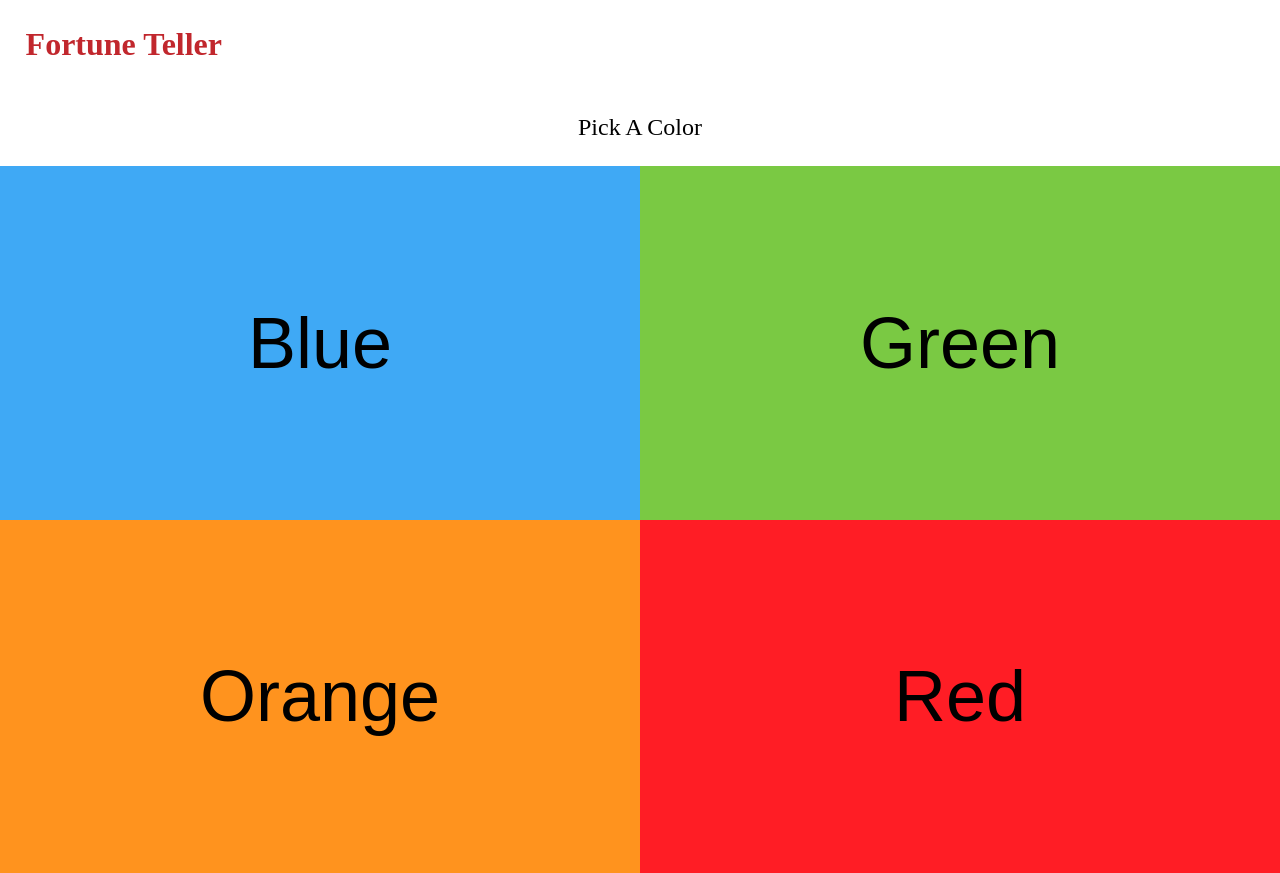
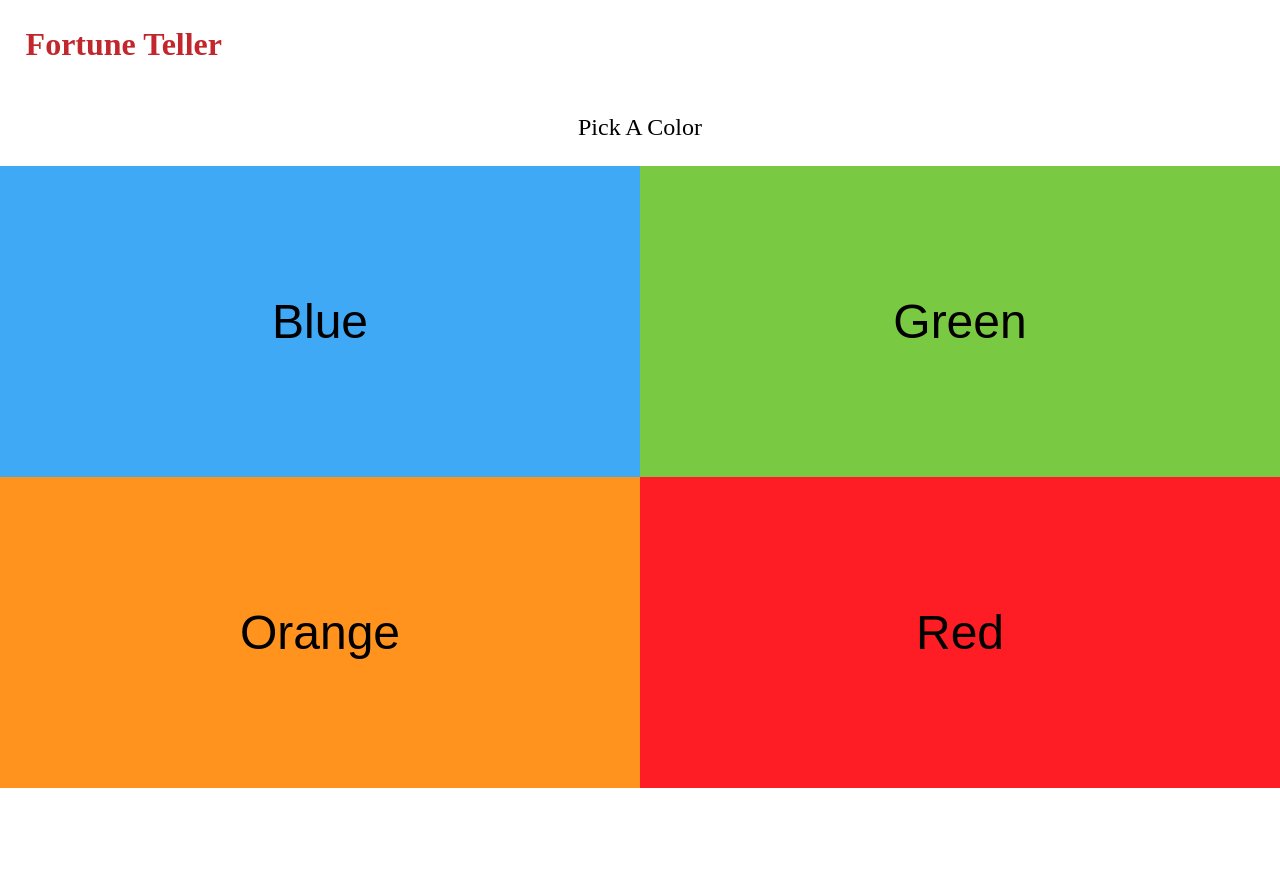
Before and after one commit to smb19961978/p3-wall-bryana, a website: page index.html in a window 1280 px wide. After the commit the page ends 800 px from the top, so only its background shows below. Drawn offline with Linux system fonts and the light colour scheme.

Commit message:
fix styling issue on text size

```diff
--- a/index.html
+++ b/index.html
@@ -34,13 +34,13 @@
         <p>Pick A Color</p>
 
         <div class="colors">
-            <button id = "button1" class="button1"><p>Blue</p></button>
-            <button id = "button2" class="button1"><p>Green</p></button>
+            <button id = "button1" class="button1">Blue</button>
+            <button id = "button2" class="button1">Green</button>
         </div>
 
         <div class="colors2">
-            <button id = "button3" class="button1"><p>Orange</p></button>
-            <button id = "button4" class="button1"><p>Red</p></button>
+            <button id = "button3" class="button1">Orange</button>
+            <button id = "button4" class="button1">Red</button>
 		</div>
 
         </div>
--- a/main.css
+++ b/main.css
@@ -112,6 +112,5 @@ p{
     width:50%;
     font-weight: bold;
     font-size: 2em;
-    margin-top: 15%;
     padding: 2%;
 }
```
